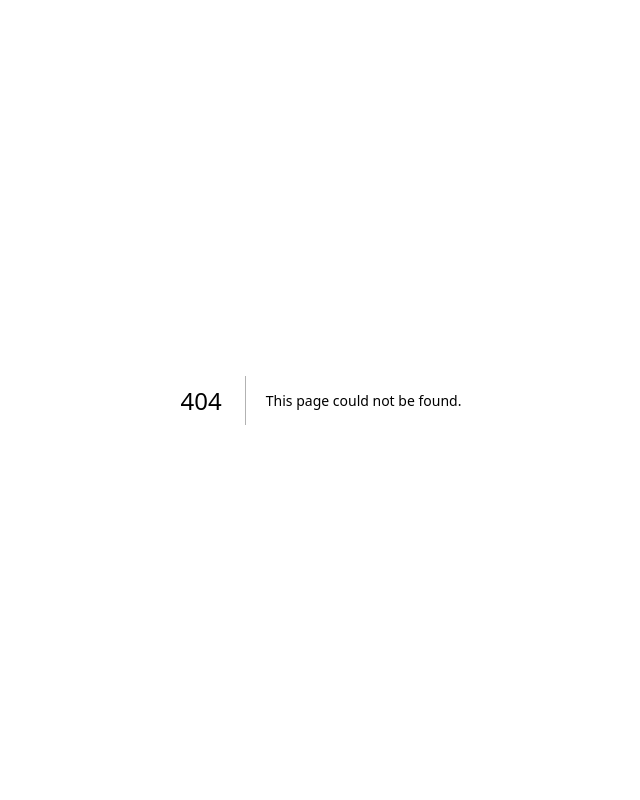
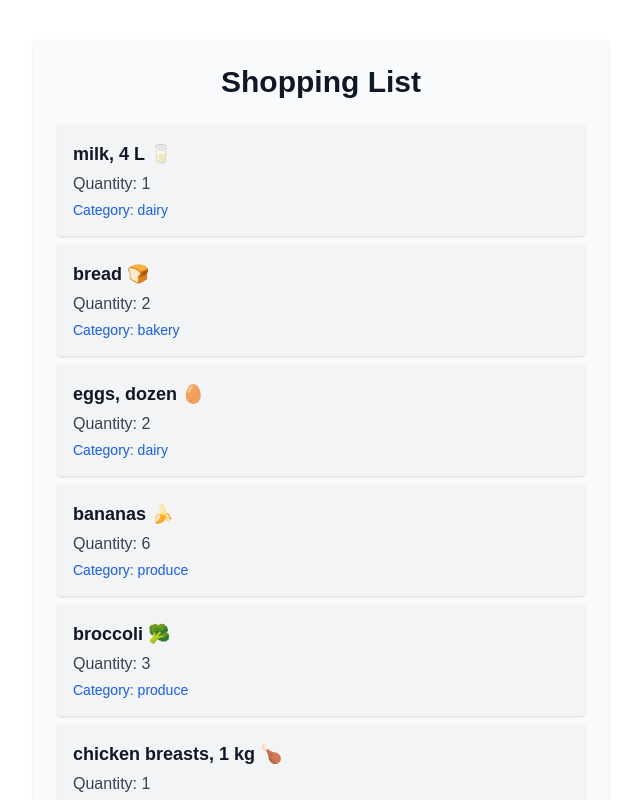
Before and after one commit to n0m4official/cprg306-assignments, a Next.js app: page /week-3 in a window 1280 px wide. Before the commit this address had no page. Shown: the top 800 px of the page, without its empty margins (319-959 px from the left). Built offline with nearby package versions, Linux system fonts and the light colour scheme.

Commit message:
Week 3 submission - Added week-3 folder - Added Item component for single list items - Added ItemList to render all items - Added Page component with header and list - Tailwind styling with two-color scheme for readability

```diff
--- a/app/page.js
+++ b/app/page.js
@@ -3,6 +3,7 @@ export default function Page() {
     <main>
       <h1>CPRG 306: Web Development 2 - Assignments</h1>
       <a href="./week-2">Week 2</a>
+      <a href="./week-3">Week 3</a>
     </main>
   );
 }
--- /dev/null
+++ b/app/week-3/Item.js
@@ -0,0 +1,19 @@
+import React from "react";
+
+// Component to display a single shopping list item
+function Item({ name, quantity, category }) {
+  return (
+    <li className="p-4 mb-2 bg-gray-100 rounded shadow flex flex-col gap-1">
+      {/* Item name */}
+      <span className="font-semibold text-lg text-gray-900">{name}</span>
+
+      {/* Quantity */}
+      <span className="text-gray-700">Quantity: {quantity}</span>
+
+      {/* Category */}
+      <span className="text-sm text-blue-600">Category: {category}</span>
+    </li>
+  );
+}
+
+export default Item;
--- /dev/null
+++ b/app/week-3/item-list.js
@@ -0,0 +1,36 @@
+import React from "react";
+import Item from "./Item.js";
+
+// Array of all shopping list items
+const items = [
+  { name: "milk, 4 L 🥛", quantity: 1, category: "dairy" },
+  { name: "bread 🍞", quantity: 2, category: "bakery" },
+  { name: "eggs, dozen 🥚", quantity: 2, category: "dairy" },
+  { name: "bananas 🍌", quantity: 6, category: "produce" },
+  { name: "broccoli 🥦", quantity: 3, category: "produce" },
+  { name: "chicken breasts, 1 kg 🍗", quantity: 1, category: "meat" },
+  { name: "pasta sauce 🍝", quantity: 3, category: "canned goods" },
+  { name: "spaghetti, 454 g 🍝", quantity: 2, category: "dry goods" },
+  { name: "toilet paper, 12 pack 🧻", quantity: 1, category: "household" },
+  { name: "paper towels, 6 pack", quantity: 1, category: "household" },
+  { name: "dish soap 🍽️", quantity: 1, category: "household" },
+  { name: "hand soap 🧼", quantity: 4, category: "household" },
+];
+
+// Component to render the shopping list
+function ItemList() {
+  return (
+    <ul>
+      {items.map((item, index) => (
+        <Item
+          key={index} // React requires a unique key for lists
+          name={item.name}
+          quantity={item.quantity}
+          category={item.category}
+        />
+      ))}
+    </ul>
+  );
+}
+
+export default ItemList;
--- /dev/null
+++ b/app/week-3/page.js
@@ -0,0 +1,17 @@
+import React from "react";
+import ItemList from "./item-list.js";
+
+// Main page component for Week 3 assignment
+export default function Page() {
+  return (
+    <main className="max-w-xl mx-auto p-6 bg-gray-50 rounded shadow mt-10">
+      {/* Page header */}
+      <h1 className="text-3xl font-bold mb-6 text-center text-gray-900">
+        Shopping List
+      </h1>
+
+      {/* Render the shopping list */}
+      <ItemList />
+    </main>
+  );
+}
```
